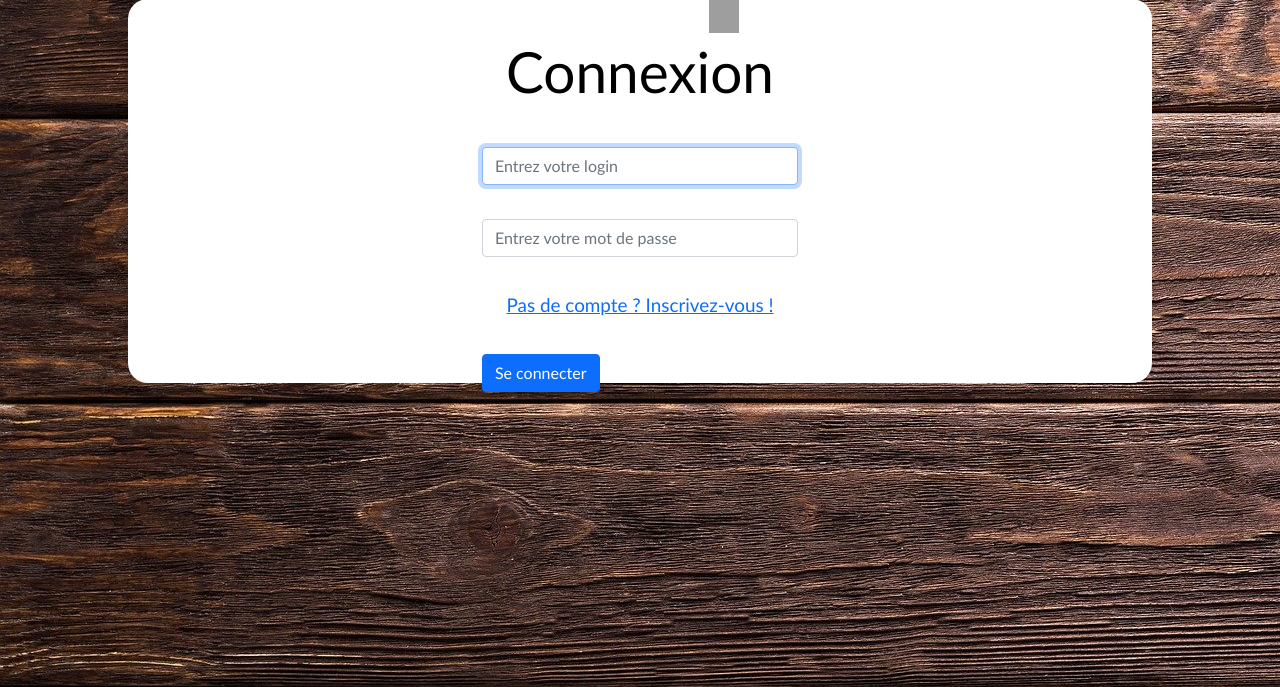
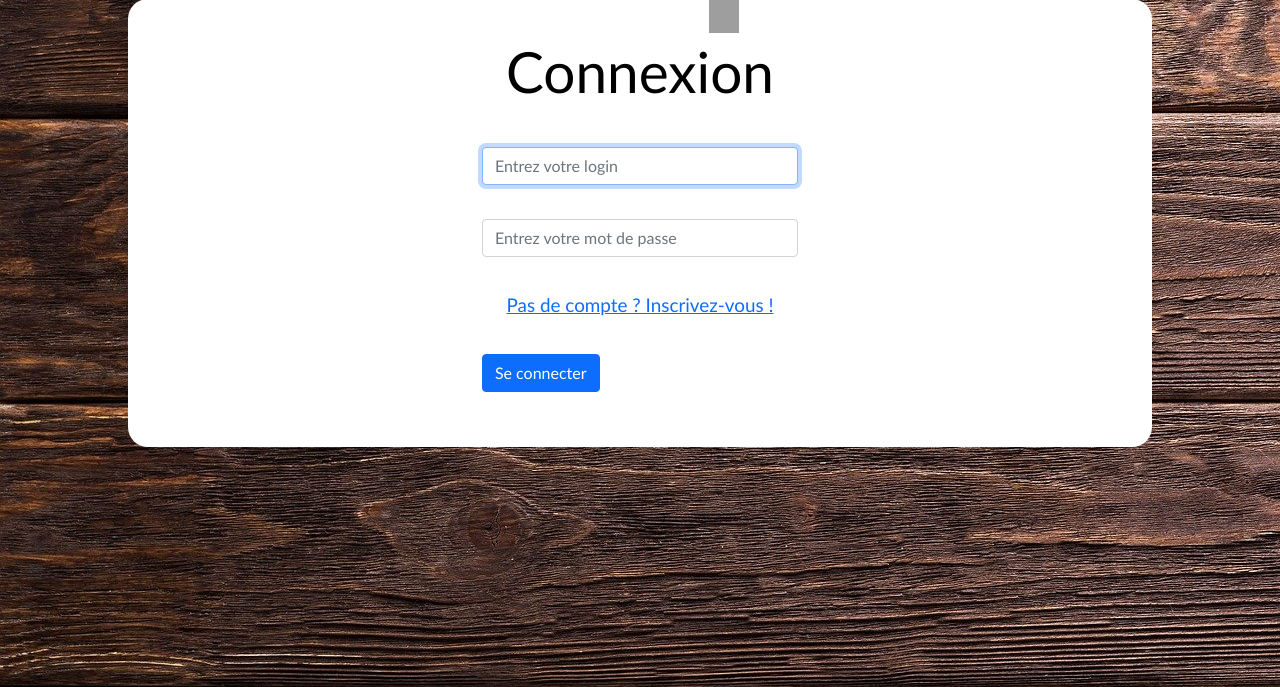
Before and after one commit to Nowmaybelater/MyStories, a PHP site: page /login.php in a window 1280 px wide. Shown: the part 93-780 px from the top of the page. Run offline with PHP 8.4, Linux system fonts and the light colour scheme; grey boxes are pictures that could not be loaded.

Commit message:
raccord bis

```diff
--- a/style.css
+++ b/style.css
@@ -72,7 +72,7 @@ main
     top: 0;
     left: 0;
     width: 100%;
-    height: 60%;
+    height: 70%;
     background: white;
     border-radius:20px;
     padding: 1cm;
```
